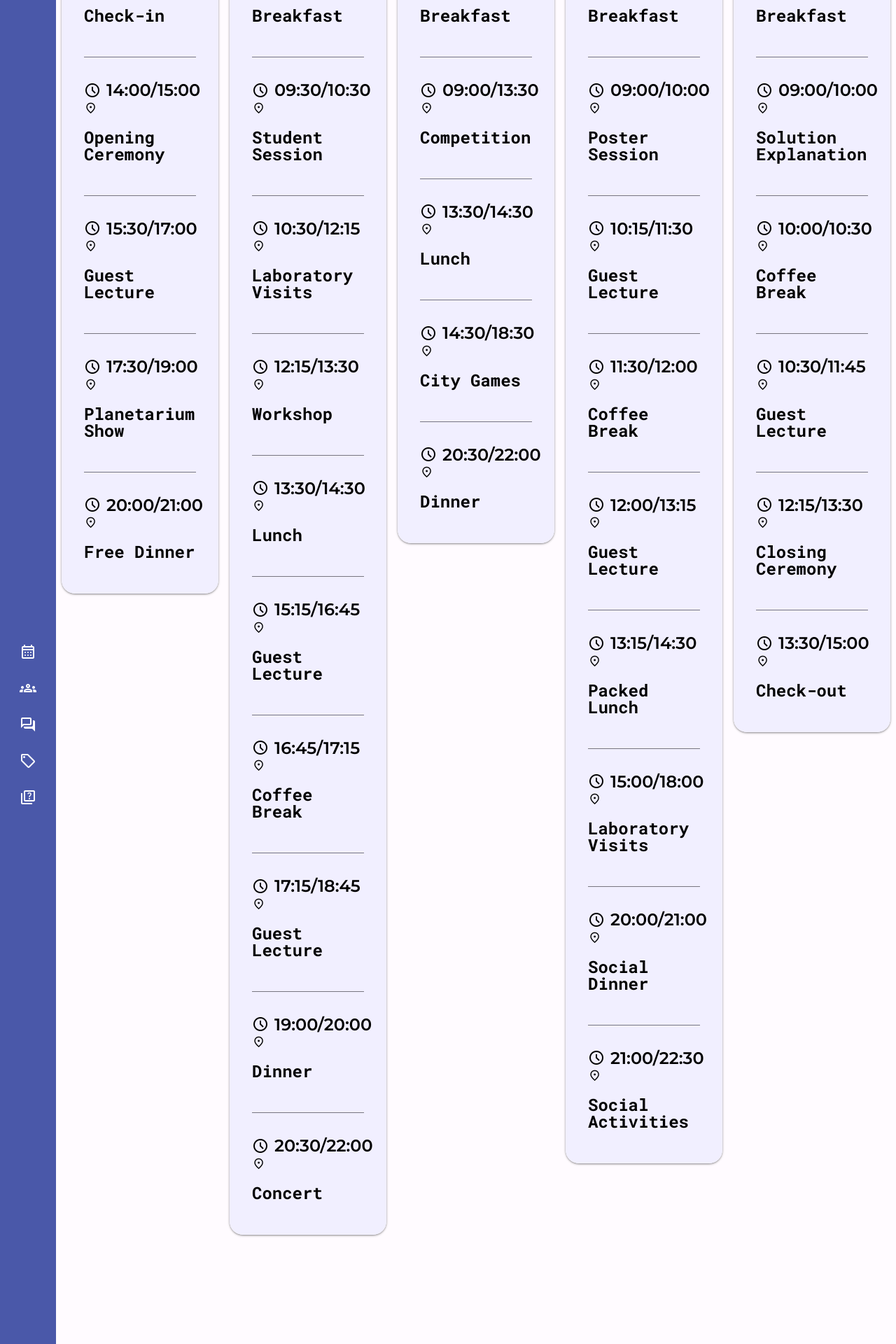
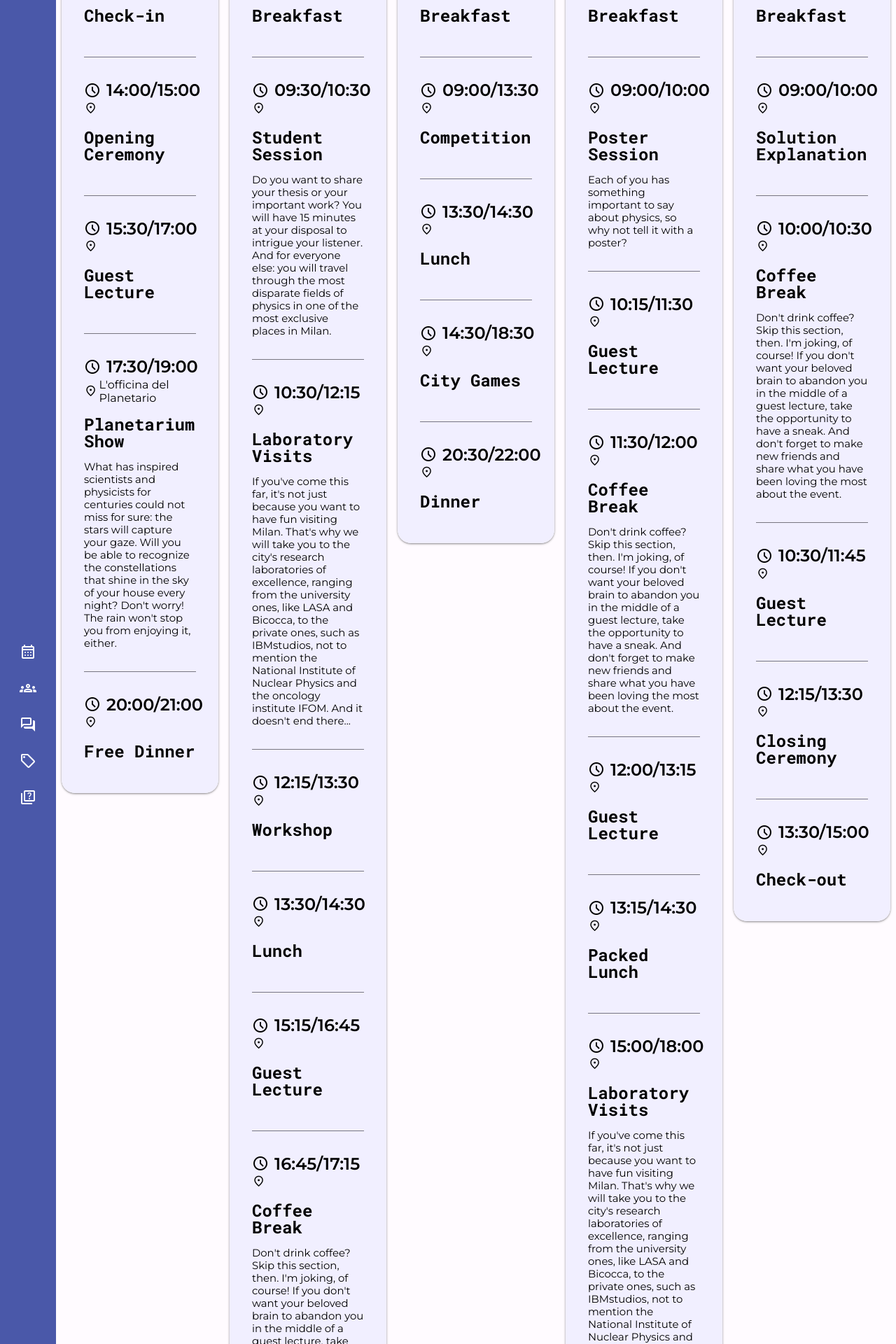
Before and after one commit to gfusarbassini/ht56f4y, a Jekyll site: the page built from schedule.html, in a window 1280 px wide. Shown: the part 564-2484 px from the top of the page at 70% size. Built offline with Jekyll 4.4.1, drawn with Linux system fonts in a browser that asks for light colours; nearby versions of some CDN libraries; some of the changed text lies outside the part shown.

Commit message:
Schedule editing

```diff
--- a/_data/schedule.yml
+++ b/_data/schedule.yml
@@ -22,10 +22,10 @@ schedule:
        link: ""
 
      - title: Planetarium Show
-       description: ""
+       description: "What has inspired scientists and physicists for centuries could not miss for sure: the stars will capture your gaze. Will you be able to recognize the constellations that shine in the sky of your house every night? Don't worry! The rain won't stop you from enjoying it, either."
        time: "17:30/19:00"
-       location:
-       link: ""
+       location: L'officina del Planetario
+       link: "https://www.google.it/maps/place/Civico+Planetario+Ulrico+Hoepli/@45.4737426,9.2014577,17z/data=!3m1!4b1!4m5!3m4!1s0x4786c3e482ad05b3:0xd894d85b45423446!8m2!3d45.4737426!4d9.2036464"
 
      - title: Free Dinner
        description: ""
@@ -43,13 +43,13 @@ schedule:
        link: ""
 
      - title: Student Session
-       description: ""
+       description: "Do you want to share your thesis or your important work? You will have 15 minutes at your disposal to intrigue your listener. And for everyone else: you will travel through the most disparate fields of physics in one of the most exclusive places in Milan."
        time: "09:30/10:30"
        location:
        link: ""
 
      - title: Laboratory Visits
-       description: ""
+       description: "If you've come this far, it's not just because you want to have fun visiting Milan. That's why we will take you to the city's research laboratories of excellence, ranging from the university ones, like LASA and Bicocca, to the private ones, such as IBMstudios, not to mention the National Institute of Nuclear Physics and the oncology institute IFOM. And it doesn't end there..."
        time: "10:30/12:15"
        location:
        link: ""
@@ -73,7 +73,7 @@ schedule:
        link: ""
 
      - title: Coffee Break
-       description: ""
+       description: "Don't drink coffee? Skip this section, then. I'm joking, of course! If you don't want your beloved brain to abandon you in the middle of a guest lecture, take the opportunity to have a sneak. And don't forget to make new friends and share what you have been loving the most about the event."
        time: "16:45/17:15"
        location:
        link: ""
@@ -139,7 +139,7 @@ schedule:
        link: ""
 
      - title: Poster Session
-       description: ""
+       description: "Each of you has something important to say about physics, so why not tell it with a poster?"
        time: "09:00/10:00"
        location:
        link: ""
@@ -151,7 +151,7 @@ schedule:
        link: ""
 
      - title: Coffee Break
-       description: ""
+       description: "Don't drink coffee? Skip this section, then. I'm joking, of course! If you don't want your beloved brain to abandon you in the middle of a guest lecture, take the opportunity to have a sneak. And don't forget to make new friends and share what you have been loving the most about the event."
        time: "11:30/12:00"
        location:
        link: ""
@@ -169,7 +169,7 @@ schedule:
        link: ""
 
      - title: Laboratory Visits
-       description: ""
+       description: "If you've come this far, it's not just because you want to have fun visiting Milan. That's why we will take you to the city's research laboratories of excellence, ranging from the university ones, like LASA and Bicocca, to the private ones, such as IBMstudios, not to mention the National Institute of Nuclear Physics and the oncology institute IFOM. And it doesn't end there..."
        time: "15:00/18:00"
        location:
        link: ""
@@ -202,7 +202,7 @@ schedule:
        link: ""
 
      - title: Coffee Break
-       description: ""
+       description: "Don't drink coffee? Skip this section, then. I'm joking, of course! If you don't want your beloved brain to abandon you in the middle of a guest lecture, take the opportunity to have a sneak. And don't forget to make new friends and share what you have been loving the most about the event."
        time: "10:00/10:30"
        location:
        link: ""
```
